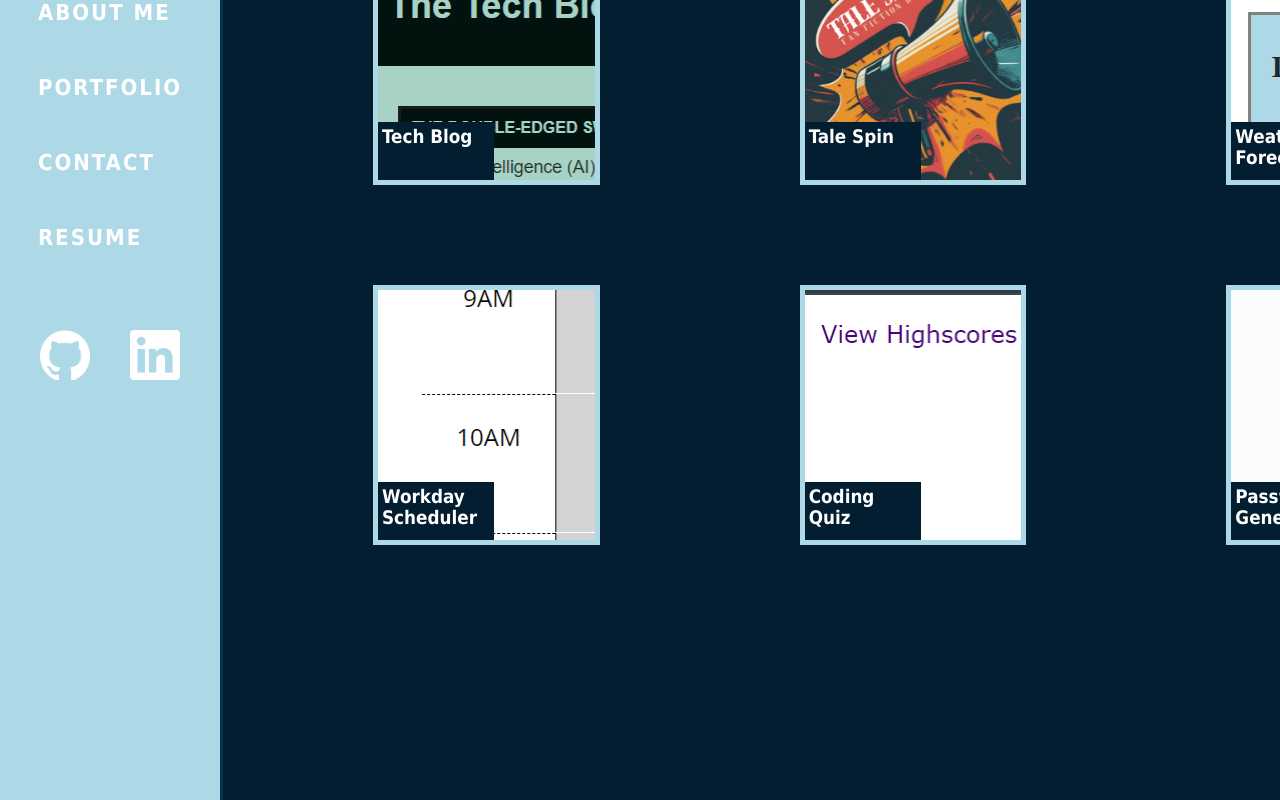
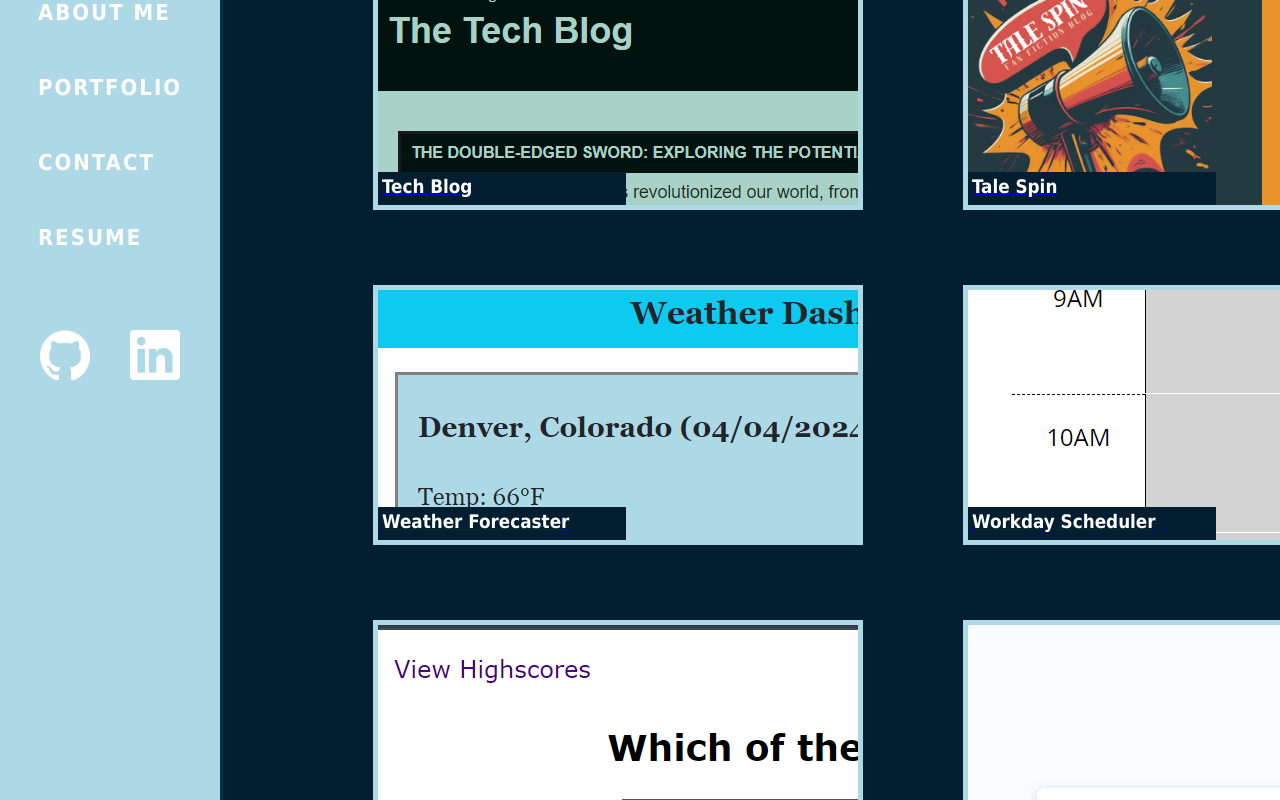
Before and after one commit to ericlyn4s/eric-peterson-react-portfolio, a React (Vite) app: page /portfolio in a window 1280 px wide. Shown: the part 300-1100 px from the top of the page. Built offline with nearby package versions, Linux system fonts and the light colour scheme.

Commit message:
Added github repository link

```diff
--- a/src/App.css
+++ b/src/App.css
@@ -3,6 +3,7 @@
   font-family: Tahoma;
 }
 
+<!-- Ensuring no links are underlined --->
 a {
   text-decoration: none;
 }
@@ -73,28 +74,56 @@ header a {
 /* Setting up each project 'box' */
 .projects {
   display: flex;
-  margin: 50px 50px 50px 150px;
+  margin: 75px 50px 0px 50px;
   border: 5px solid lightblue;
   padding: -10px;
   height: 250px;
-  width: 900px;;
+  width: 700px;
   flex-basis: 0 0 10x;
 }
 
+.portfolio-row {
+  padding-left: 100px;
+}
+
 .projects:hover {
-  opacity: 0.5;
+  opacity: 0.9;
+}
+
+.projects:hover .popup-link {
+  display: inline-block;
+  opacity: 1.0;
+  height: 10%;
+  color: white;
+  right: 0;
+  bottom: 30px;
+  transform: translateX(100%);
+}
+
+
+.popup-link {
+  display: none;
+  left: 0;
+}
+
+.gh-icon {
+  width: 50px;
+  height: 50px;
+  background-color: rgb(2, 30, 48);
 }
 
 /* Ensuring each project's title is offset from the bottom of the box */
 .projects h3 {
   text-align: left;
+  display: block;
   width: 50%;
-  height: 20%;
+  height: 10%;
   padding: 4px;
   margin-top: auto;
   background-color: rgb(2, 30, 48);
   color: white;
   text-decoration: none;
+  position: relative;
 }
 
 /* Assigning background images of each project */
@@ -184,7 +213,7 @@ footer {
   display: flex;
   justify-content: center;
   width: 220px;
-  height: 1500px;
+  height: 750px;
   background-color: lightblue;
   border-right: solid rgb(5, 51, 79);
 }
--- a/src/pages/PortfolioPage.jsx
+++ b/src/pages/PortfolioPage.jsx
@@ -1,34 +1,78 @@
+import githubMark from '../assets/github-mark.png';
+
+
+// Portfolio Page code
 function PortfolioPage() {
     return (
+        // Creating three rows of two boxes, each containing a snippet of my project
     <>
-      <div style={{display: 'flex', flexDirection: 'row'}}>
+    <div className="portfolio-row" style={{display: 'flex', flexDirection: 'row'}}>
 
         <a id="tech-blog" className="projects" href="https://aqueous-springs-68236-b5e4d5df42c9.herokuapp.com/">
             <h3>Tech Blog</h3>
+            <div className="popup-link" >
+                <a href="https://github.com/ericlyn4s/tech-blog">
+                    <img className="gh-icon" src={githubMark}/>
+                </a>
+            </div>
         </a>
 
         <a id="tale-spin" className="projects" href="https://afternoon-taiga-74070-303988fd2de4.herokuapp.com/">
             <h3>Tale Spin</h3>
+            <div className="popup-link" >
+                <a href="https://github.com/ericlyn4s/tale-spin">
+                    <img className="gh-icon" src={githubMark}/>
                 </a>
+            </div>
+        </a>
+
+    </div>
+
+    <div className="portfolio-row" style={{display: 'flex', flexDirection: 'row'}}>
 
         <a id="weather-forecaster" className="projects" href="https://ericlyn4s.github.io/weather-forecaster/">
             <h3>Weather Forecaster</h3>
+            <div className="popup-link" >
+                <a href="https://github.com/ericlyn4s/weather-forecaster">
+                    <img className="gh-icon" src={githubMark}/>
+                </a>
+            </div>
+        </a>
+
+        <a id="workday-scheduler" className="projects" href="https://ericlyn4s.github.io/daily-workday-calendar/">
+            <h3>Workday Scheduler</h3>
+            <div className="popup-link" >
+                <a href="https://github.com/ericlyn4s/daily-workday-calendar">
+                    <img className="gh-icon" src={githubMark}/>
+                </a>
+            </div>
         </a>
 
     </div>
-<div style={{display: 'flex', flexDirection: 'row'}}>
-<a id="workday-scheduler" className="projects" href="https://ericlyn4s.github.io/daily-workday-calendar/">
-        <h3>Workday Scheduler</h3>
-    </a>
+
+    <div className="portfolio-row" style={{display: 'flex', flexDirection: 'row'}}>
 
         <a id="coding-quiz" className="projects" href="https://ericlyn4s.github.io/totally-rad-coding-quiz/" >
             <h3>Coding Quiz</h3>
+            <div className="popup-link" >
+                <a href="https://github.com/ericlyn4s/totally-rad-coding-quiz">
+                    <img className="gh-icon" src={githubMark}/>
+                </a>
+            </div>
         </a>
 
         <a id="password-generator" className="projects" href="https://ericlyn4s.github.io/js-password-generator/">
             <h3>Password Generator</h3>
+            <div className="popup-link" >
+                <a href="https://github.com/ericlyn4s/js-password-generator">
+                    <img className="gh-icon" src={githubMark}/>
                 </a>
             </div>
+        </a>
+
+    </div>
+
+
     </>
     )
 }
```
Also changed, not shown: 1 other file (tests, documents, lock files or other folders). Lines whose indentation alone changed are shown as unchanged.
